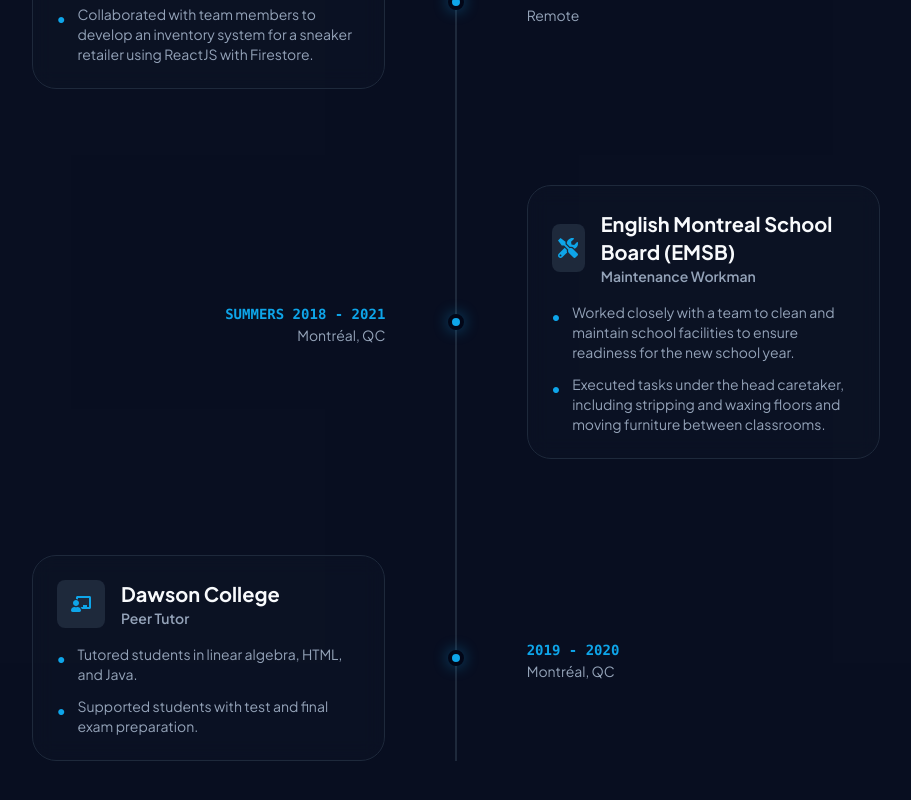
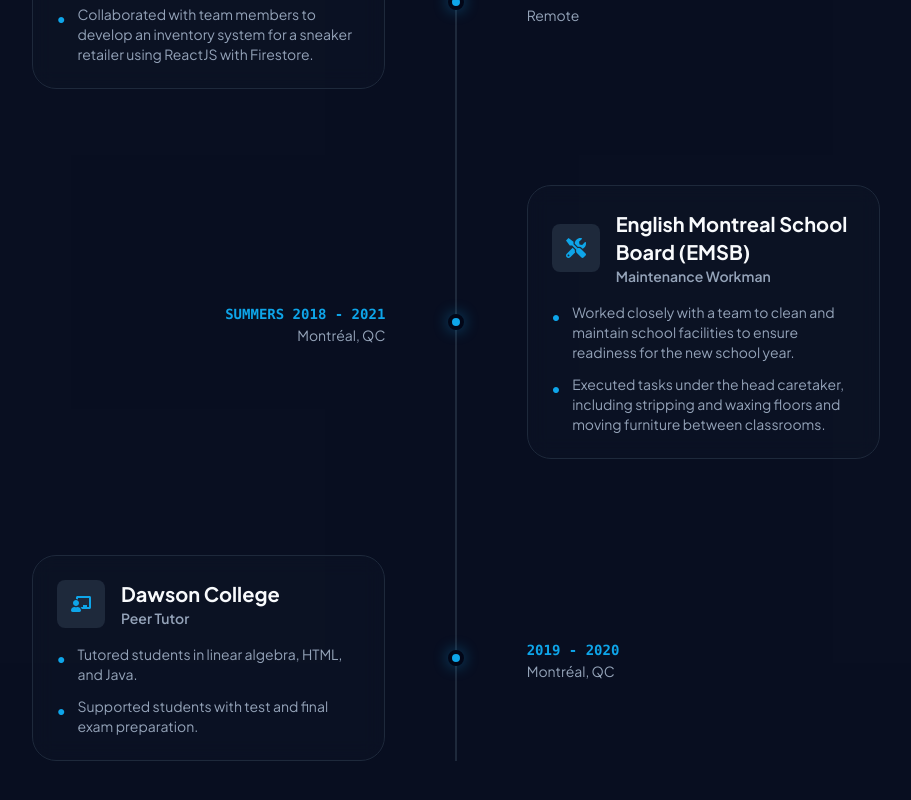
Before and after one commit to hulksunil/My-Portfolio, a React (Create React App) app: page /#home in a window 1280 px wide. Shown: the part 4672-5472 px from the top of the page, without its empty margins (184-1095 px from the left). Built offline with nearby package versions, Linux system fonts and the light colour scheme.

Commit message:
made experience icons square by giving them a minwidth and min height

```diff
--- a/src/components/Experience.js
+++ b/src/components/Experience.js
@@ -40,7 +40,7 @@ const ExperienceEntry = ({ exp, index, isLast }) => {
         <div className="md:w-5/12">
           <div className="glass p-6 rounded-2xl border border-slate-200 dark:border-slate-800 shadow-xl shadow-slate-200/50 dark:shadow-none hover:border-primary/40 transition-all duration-300 group">
             <div className="flex items-center gap-4 mb-4">
-              <div className="w-12 h-12 rounded-lg bg-slate-200 dark:bg-slate-800 flex items-center justify-center text-primary text-xl group-hover:scale-110 transition-transform">
+              <div className="w-12 h-12 min-w-12 min-h-12 rounded-lg bg-slate-200 dark:bg-slate-800 flex items-center justify-center text-primary text-xl group-hover:scale-110 transition-transform">
                 {exp.icon}
               </div>
               <div>
```
